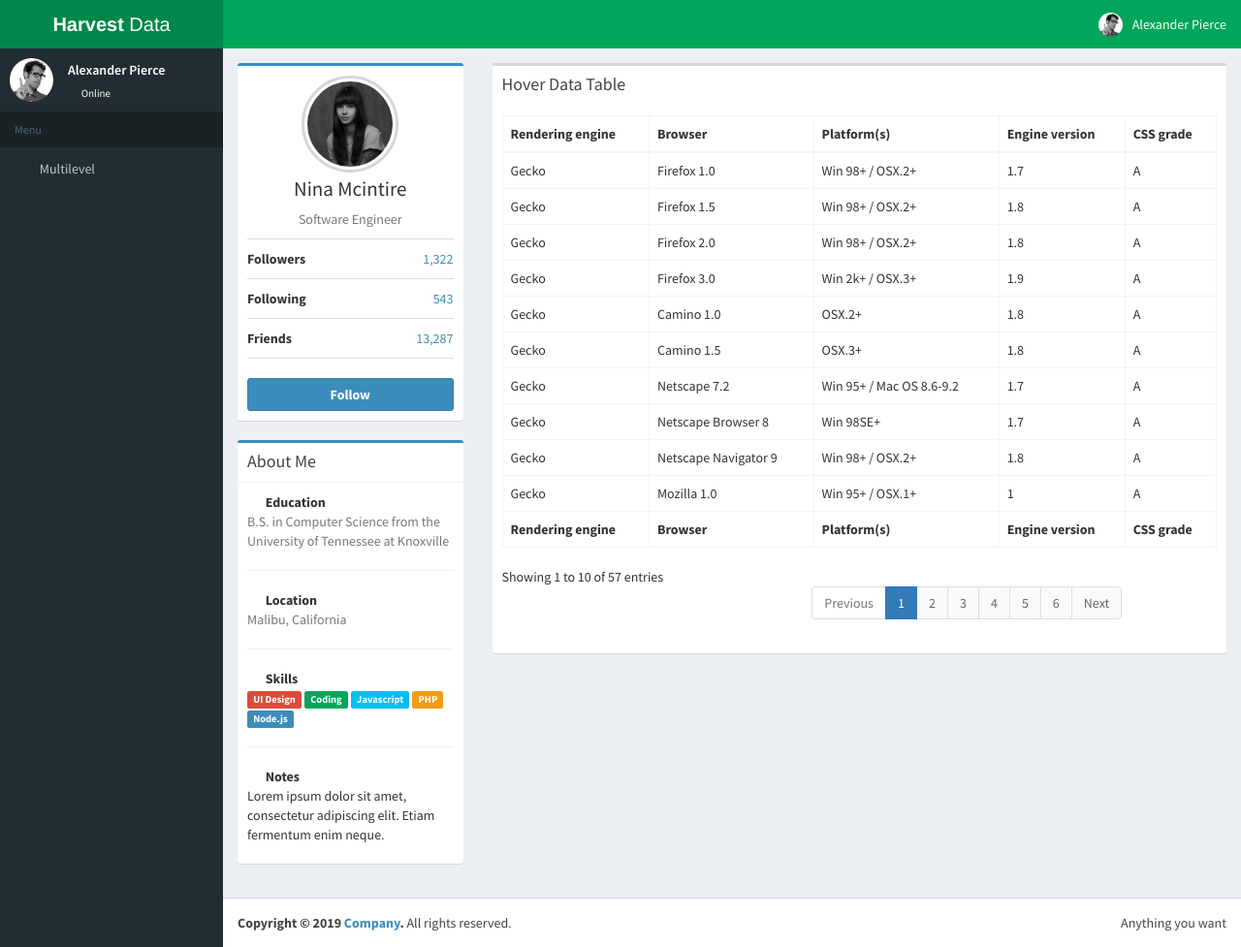
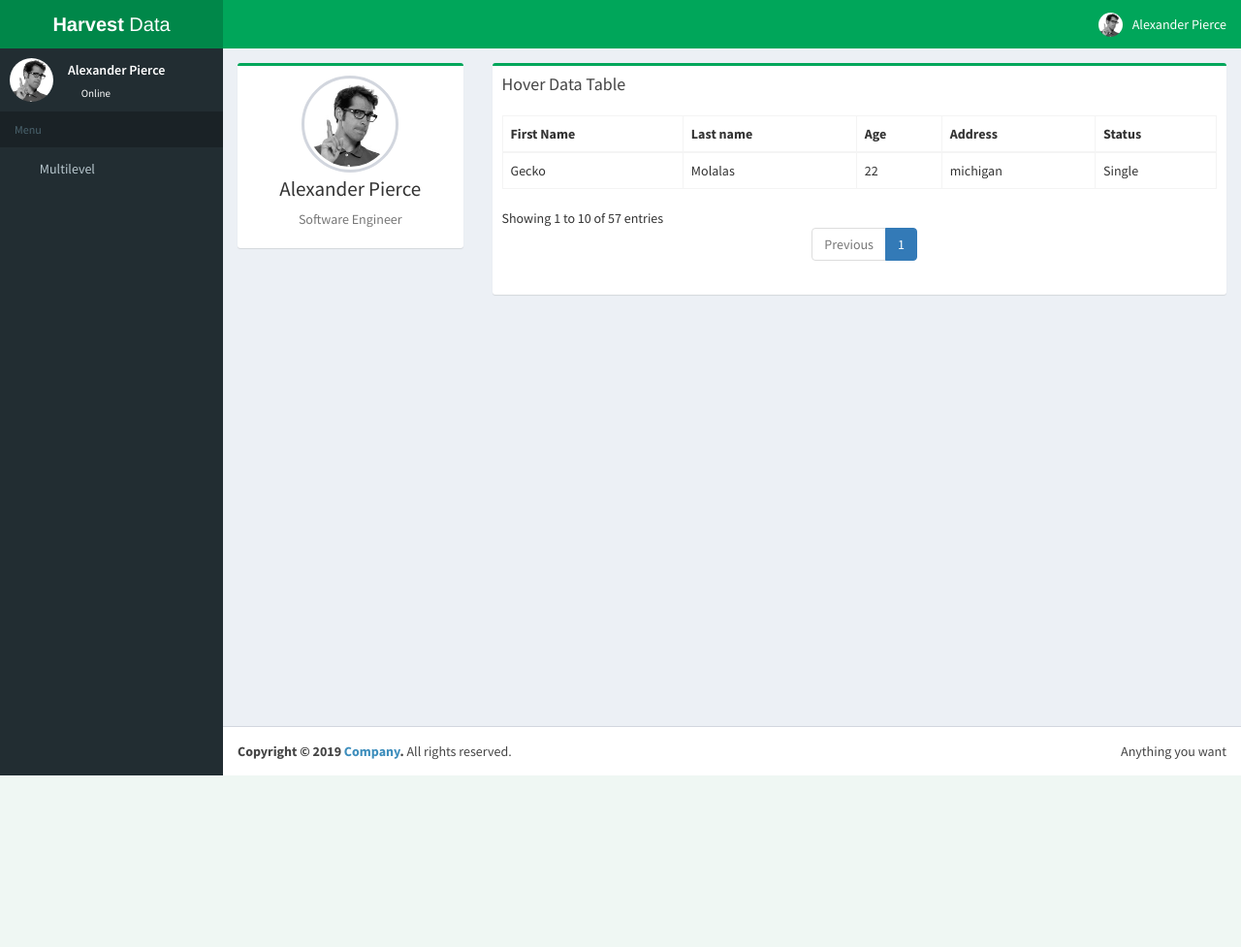
Before and after one commit to nutthapong-patchotchai/HarvestData, a Django app: page / in a window 1280 px wide. Shown: the whole page at 97% size. After the commit the page ends 800 px from the top, so only its background shows below. Run offline with Django 3.2, Linux system fonts and the light colour scheme; some libraries are stand-ins or nearby versions; some web fonts are replaced.

Commit message:
edit index

```diff
--- a/Farmer/templates/Farmer/index.html
+++ b/Farmer/templates/Farmer/index.html
@@ -1,5 +1,5 @@
 {% extends "Farmer/base.html" %}
-
+{% load static %}
 {% block content %}
 <section class="content">
 
@@ -7,161 +7,70 @@
         <div class="col-md-3">
 
           <!-- Profile Image -->
-          <div class="box box-primary">
+          <div class="box box-success">
             <div class="box-body box-profile">
-              <img class="profile-user-img img-responsive img-circle" src="../../dist/img/user4-128x128.jpg" alt="User profile picture">
+              <img class="profile-user-img img-responsive img-circle" src="{% static 'Farmer/img/user2-160x160.jpg' %}" alt="User profile picture">
 
-              <h3 class="profile-username text-center">Nina Mcintire</h3>
+              <h3 class="profile-username text-center">Alexander Pierce</h3>
 
               <p class="text-muted text-center">Software Engineer</p>
 
-              <ul class="list-group list-group-unbordered">
-                <li class="list-group-item">
-                  <b>Followers</b> <a class="pull-right">1,322</a>
-                </li>
-                <li class="list-group-item">
-                  <b>Following</b> <a class="pull-right">543</a>
-                </li>
-                <li class="list-group-item">
-                  <b>Friends</b> <a class="pull-right">13,287</a>
-                </li>
-              </ul>
-
-              <a href="#" class="btn btn-primary btn-block"><b>Follow</b></a>
-            </div>
-            <!-- /.box-body -->
-          </div>
-          <!-- /.box -->
-
-          <!-- About Me Box -->
-          <div class="box box-primary">
-            <div class="box-header with-border">
-              <h3 class="box-title">About Me</h3>
-            </div>
-            <!-- /.box-header -->
-            <div class="box-body">
-              <strong><i class="fa fa-book margin-r-5"></i> Education</strong>
-
-              <p class="text-muted">
-                B.S. in Computer Science from the University of Tennessee at Knoxville
-              </p>
-
-              <hr>
-
-              <strong><i class="fa fa-map-marker margin-r-5"></i> Location</strong>
-
-              <p class="text-muted">Malibu, California</p>
-
-              <hr>
-
-              <strong><i class="fa fa-pencil margin-r-5"></i> Skills</strong>
-
-              <p>
-                <span class="label label-danger">UI Design</span>
-                <span class="label label-success">Coding</span>
-                <span class="label label-info">Javascript</span>
-                <span class="label label-warning">PHP</span>
-                <span class="label label-primary">Node.js</span>
-              </p>
-
-              <hr>
-
-              <strong><i class="fa fa-file-text-o margin-r-5"></i> Notes</strong>
-
-              <p>Lorem ipsum dolor sit amet, consectetur adipiscing elit. Etiam fermentum enim neque.</p>
             </div>
             <!-- /.box-body -->
           </div>
           <!-- /.box -->
         </div>
+
         <!-- /.col -->
         <div class="col-md-9">
-<div class="box">
-            <div class="box-header">
-              <h3 class="box-title">Hover Data Table</h3>
-            </div>
+            <div class="box box-success">
+                <div class="box-header">
+                <h3 class="box-title">Hover Data Table</h3>
+                </div>
             <!-- /.box-header -->
             <div class="box-body">
               <div id="example2_wrapper" class="dataTables_wrapper form-inline dt-bootstrap"><div class="row"><div class="col-sm-6"></div><div class="col-sm-6"></div></div><div class="row"><div class="col-sm-12"><table id="example2" class="table table-bordered table-hover dataTable" role="grid" aria-describedby="example2_info">
                 <thead>
-                <tr role="row"><th class="sorting_asc" tabindex="0" aria-controls="example2" rowspan="1" colspan="1" aria-sort="ascending" aria-label="Rendering engine: activate to sort column descending">Rendering engine</th><th class="sorting" tabindex="0" aria-controls="example2" rowspan="1" colspan="1" aria-label="Browser: activate to sort column ascending">Browser</th><th class="sorting" tabindex="0" aria-controls="example2" rowspan="1" colspan="1" aria-label="Platform(s): activate to sort column ascending">Platform(s)</th><th class="sorting" tabindex="0" aria-controls="example2" rowspan="1" colspan="1" aria-label="Engine version: activate to sort column ascending">Engine version</th><th class="sorting" tabindex="0" aria-controls="example2" rowspan="1" colspan="1" aria-label="CSS grade: activate to sort column ascending">CSS grade</th></tr>
+                <tr role="row">
+                    <th class="sorting_asc" tabindex="0" aria-controls="example2" rowspan="1" colspan="1" aria-sort="ascending" aria-label="Rendering engine: activate to sort column descending">First Name</th>
+                    <th class="sorting" tabindex="0" aria-controls="example2" rowspan="1" colspan="1" aria-label="Browser: activate to sort column ascending">Last name</th>
+                    <th class="sorting" tabindex="0" aria-controls="example2" rowspan="1" colspan="1" aria-label="Platform(s): activate to sort column ascending">Age</th>
+                    <th class="sorting" tabindex="0" aria-controls="example2" rowspan="1" colspan="1" aria-label="Engine version: activate to sort column ascending">Address</th>
+                    <th class="sorting" tabindex="0" aria-controls="example2" rowspan="1" colspan="1" aria-label="CSS grade: activate to sort column ascending">Status</th></tr>
                 </thead>
                 <tbody>
                 <tr role="row" class="odd">
                   <td class="sorting_1">Gecko</td>
-                  <td>Firefox 1.0</td>
-                  <td>Win 98+ / OSX.2+</td>
-                  <td>1.7</td>
-                  <td>A</td>
-                </tr><tr role="row" class="even">
-                  <td class="sorting_1">Gecko</td>
-                  <td>Firefox 1.5</td>
-                  <td>Win 98+ / OSX.2+</td>
-                  <td>1.8</td>
-                  <td>A</td>
-                </tr><tr role="row" class="odd">
-                  <td class="sorting_1">Gecko</td>
-                  <td>Firefox 2.0</td>
-                  <td>Win 98+ / OSX.2+</td>
-                  <td>1.8</td>
-                  <td>A</td>
-                </tr><tr role="row" class="even">
-                  <td class="sorting_1">Gecko</td>
-                  <td>Firefox 3.0</td>
-                  <td>Win 2k+ / OSX.3+</td>
-                  <td>1.9</td>
-                  <td>A</td>
-                </tr><tr role="row" class="odd">
-                  <td class="sorting_1">Gecko</td>
-                  <td>Camino 1.0</td>
-                  <td>OSX.2+</td>
-                  <td>1.8</td>
-                  <td>A</td>
-                </tr><tr role="row" class="even">
-                  <td class="sorting_1">Gecko</td>
-                  <td>Camino 1.5</td>
-                  <td>OSX.3+</td>
-                  <td>1.8</td>
-                  <td>A</td>
-                </tr><tr role="row" class="odd">
-                  <td class="sorting_1">Gecko</td>
-                  <td>Netscape 7.2</td>
-                  <td>Win 95+ / Mac OS 8.6-9.2</td>
-                  <td>1.7</td>
-                  <td>A</td>
-                </tr><tr role="row" class="even">
-                  <td class="sorting_1">Gecko</td>
-                  <td>Netscape Browser 8</td>
-                  <td>Win 98SE+</td>
-                  <td>1.7</td>
-                  <td>A</td>
-                </tr><tr role="row" class="odd">
-                  <td class="sorting_1">Gecko</td>
-                  <td>Netscape Navigator 9</td>
-                  <td>Win 98+ / OSX.2+</td>
-                  <td>1.8</td>
-                  <td>A</td>
-                </tr><tr role="row" class="even">
-                  <td class="sorting_1">Gecko</td>
-                  <td>Mozilla 1.0</td>
-                  <td>Win 95+ / OSX.1+</td>
-                  <td>1</td>
-                  <td>A</td>
+                  <td>Molalas</td>
+                  <td>22</td>
+                  <td>michigan</td>
+                  <td>Single</td>
                 </tr>
 
                 </tbody>
-                <tfoot>
-                <tr><th rowspan="1" colspan="1">Rendering engine</th><th rowspan="1" colspan="1">Browser</th><th rowspan="1" colspan="1">Platform(s)</th><th rowspan="1" colspan="1">Engine version</th><th rowspan="1" colspan="1">CSS grade</th></tr>
-                </tfoot>
-              </table></div></div><div class="row"><div class="col-sm-5"><div class="dataTables_info" id="example2_info" role="status" aria-live="polite">Showing 1 to 10 of 57 entries</div></div><div class="col-sm-7"><div class="dataTables_paginate paging_simple_numbers" id="example2_paginate"><ul class="pagination"><li class="paginate_button previous disabled" id="example2_previous"><a href="#" aria-controls="example2" data-dt-idx="0" tabindex="0">Previous</a></li><li class="paginate_button active"><a href="#" aria-controls="example2" data-dt-idx="1" tabindex="0">1</a></li><li class="paginate_button "><a href="#" aria-controls="example2" data-dt-idx="2" tabindex="0">2</a></li><li class="paginate_button "><a href="#" aria-controls="example2" data-dt-idx="3" tabindex="0">3</a></li><li class="paginate_button "><a href="#" aria-controls="example2" data-dt-idx="4" tabindex="0">4</a></li><li class="paginate_button "><a href="#" aria-controls="example2" data-dt-idx="5" tabindex="0">5</a></li><li class="paginate_button "><a href="#" aria-controls="example2" data-dt-idx="6" tabindex="0">6</a></li><li class="paginate_button next" id="example2_next"><a href="#" aria-controls="example2" data-dt-idx="7" tabindex="0">Next</a></li></ul></div></div></div></div>
+              </table></div></div>
+                  <div class="row">
+                      <div class="col-sm-5">
+                          <div class="dataTables_info" id="example2_info" role="status" aria-live="polite">Showing 1 to 10 of 57 entries
+                          </div>
+                      </div>
+                      <div class="col-sm-7">
+                          <div class="dataTables_paginate paging_simple_numbers" id="example2_paginate">
+                              <ul class="pagination">
+                                  <li class="paginate_button previous disabled" id="example2_previous">
+                                      <a href="#" aria-controls="example2" data-dt-idx="0" tabindex="0">Previous</a>
+                                  </li>
+                                  <li class="paginate_button active">
+                                      <a href="#" aria-controls="example2" data-dt-idx="1" tabindex="0">1</a>
+                                  </li>
+                          </div>
+                      </div>
+                  </div>
+                </div>
             </div>
-            <!-- /.box-body -->
+            </div>
+        </div>
           </div>
-          <!-- /.nav-tabs-custom -->
-        </div>
-        <!-- /.col -->
-      </div>
-      <!-- /.row -->
 </section>
 
 {% endblock %}
```
Also changed, not shown: Farmer/templates/Farmer/login.html (+8 -25 lines).
